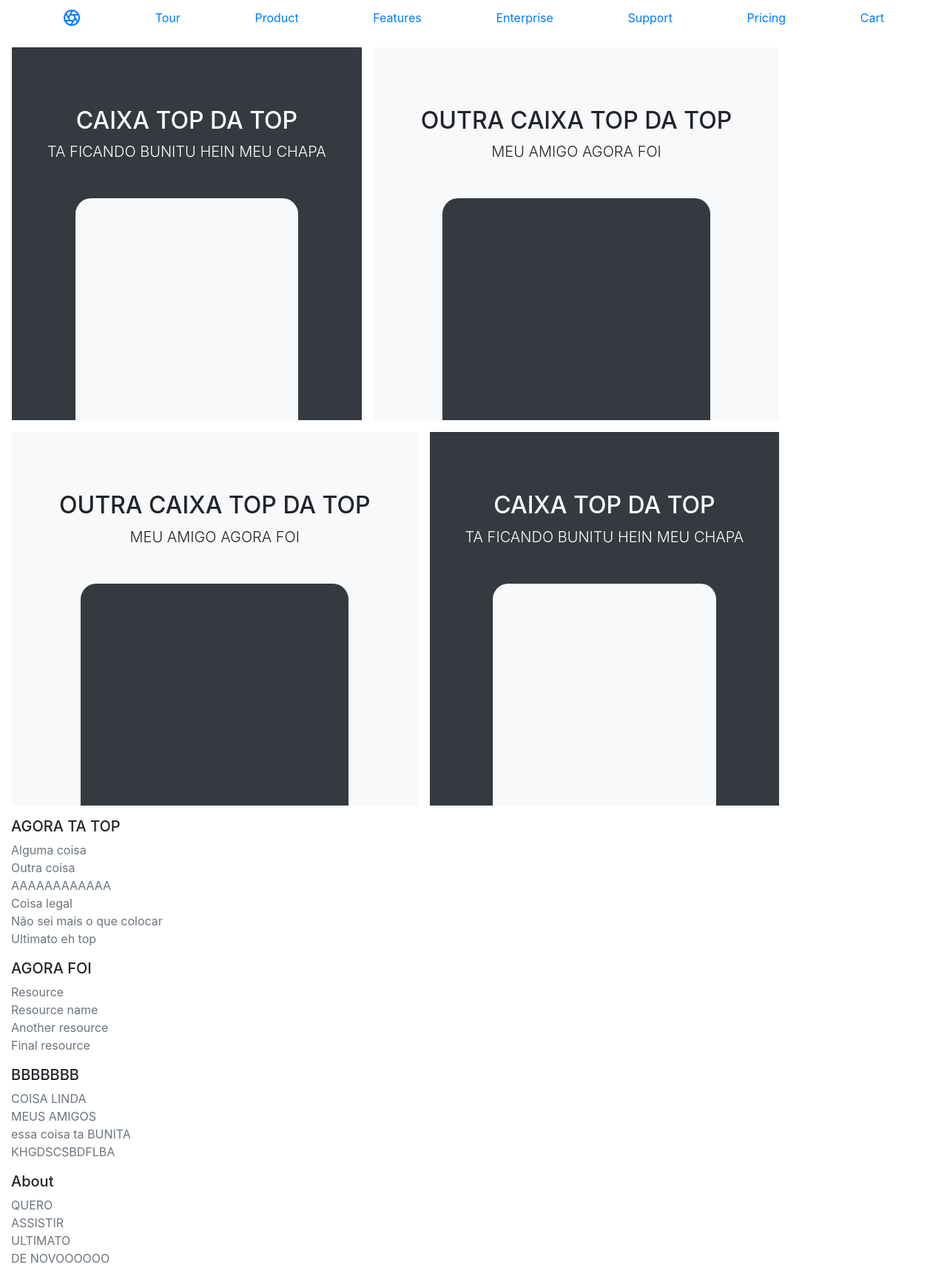
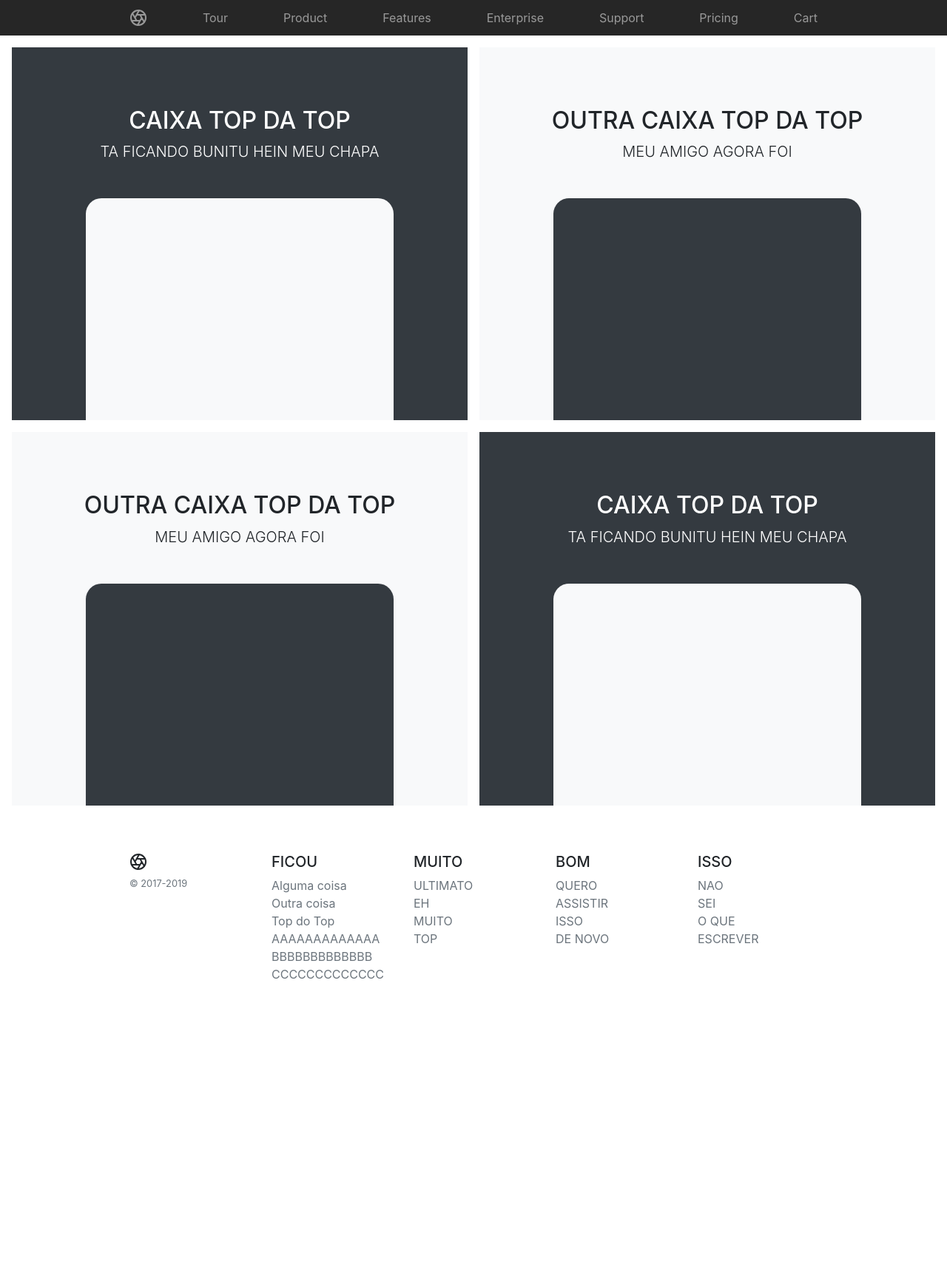
Before and after one commit to marcelotakayama/Meu-Site, a plain HTML site: page index.html in a window 1280 px wide. Shown: the whole page at 74% size. After the commit the page ends 1393 px from the top, so only its background shows below. Drawn offline with nearby package versions, Linux system fonts and the light colour scheme.

Commit message:
Site Pronto, último commit

```diff
--- a/index.html
+++ b/index.html
@@ -19,6 +19,7 @@
     <script src="https://cdnjs.cloudflare.com/ajax/libs/popper.js/1.14.7/umd/popper.min.js"
         integrity="sha384-UO2eT0CpHqdSJQ6hJty5KVphtPhzWj9WO1clHTMGa3JDZwrnQq4sF86dIHNDz0W1"
         crossorigin="anonymous"></script>
+    <link rel="stylesheet" type="text/css" href="style.css">
 
 </head>
 
@@ -72,74 +73,57 @@
               </div>
               <div class="bg-light shadow-sm mx-auto" style="width: 80%; height: 300px; border-radius: 21px 21px 0 0;"></div>
     </div>
-<!--     <div class="d-md-flex flex-md-equal w-100 my-md-3 pl-md-3">
-        <div class="bg-dark mr-md-3 pt-3 px-3 pt-md-5 px-md-5 text-center text-white overflow-hidden">
-          <div class="my-3 py-3">
-            <h2 class="display-5">CAIXA TOP DA TOP</h2>
-            <p class="lead">TA FICANDO BUNITU HEIN MEU CHAPA</p>
-          </div> -->
-          <!-- <div class="bg-light shadow-sm mx-auto" style="width: 80%; height: 300px; border-radius: 21px 21px 0 0;"></div>
-        </div> -->
-        <!-- <div class="bg-light mr-md-3 pt-3 px-3 pt-md-5 px-md-5 text-center overflow-hidden">
-          <div class="my-3 p-3">
-            <h2 class="display-5">OUTRA CAIXA TOP DA TOP</h2>
-            <p class="lead">MEU AMIGO AGORA FOI</p> -->
+
         </div>
-        </div>
-            <!-- <footer class="container py-5">
+
+        <footer class="container py-5">
           <div class="row">
             <div class="col-12 col-md">
-                    <svg xmlns="http://www.w3.org/2000/svg" width="24" height="24" fill="none"
-                    stroke="currentColor" stroke-linecap="round" stroke-linejoin="round" stroke-width="2"
-                    class="d-block mb-2" role="img" viewBox="0 0 24 24" focusable="false"> -->
-                      <title>Product</title>
-                      <!-- <circle cx="12" cy="12" r="10"></circle> -->
-                      <path d="M14.31 8l5.74 9.94M9.69 8h11.48M7.38 12l5.74-9.94M9.69 16L3.95 6.06M14.31 16H2.83m13.79-4l-5.74 9.94"></path>
-                    </svg>
-                    <!-- <small class="d-block mb-3 text-muted">© 2017-2019</small> -->
+              <svg xmlns="http://www.w3.org/2000/svg" width="24" height="24" fill="none" stroke="currentColor" stroke-linecap="round" stroke-linejoin="round" stroke-width="2" class="d-block mb-2" role="img" viewBox="0 0 24 24" focusable="false"><title>Product</title><circle cx="12" cy="12" r="10"></circle><path d="M14.31 8l5.74 9.94M9.69 8h11.48M7.38 12l5.74-9.94M9.69 16L3.95 6.06M14.31 16H2.83m13.79-4l-5.74 9.94"></path></svg>
+              <small class="d-block mb-3 text-muted">© 2017-2019</small>
             </div>
-                <div>
             <div class="col-6 col-md">
-                    <h5>AGORA TA TOP</h5>
+              <h5>FICOU</h5>
               <ul class="list-unstyled text-small">
                 <li><a class="text-muted" href="#">Alguma coisa</a></li>
                 <li><a class="text-muted" href="#">Outra coisa</a></li>
-                      <li><a class="text-muted" href="#">AAAAAAAAAAAA</a></li>
-                      <li><a class="text-muted" href="#">Coisa legal</a></li>
-                      <li><a class="text-muted" href="#">Não sei mais o que colocar</a></li>
-                      <li><a class="text-muted" href="#">Ultimato eh top</a></li>
+                <li><a class="text-muted" href="#">Top do Top</a></li>
+                <li><a class="text-muted" href="#">AAAAAAAAAAAAA</a></li>
+                <li><a class="text-muted" href="#">BBBBBBBBBBBBB</a></li>
+                <li><a class="text-muted" href="#">CCCCCCCCCCCCC</a></li>
               </ul>
             </div>
             <div class="col-6 col-md">
-                    <h5>AGORA FOI</h5>
+              <h5>MUITO</h5>
               <ul class="list-unstyled text-small">
-                      <li><a class="text-muted" href="#">Resource</a></li>
-                      <li><a class="text-muted" href="#">Resource name</a></li>
-                      <li><a class="text-muted" href="#">Another resource</a></li>
-                      <li><a class="text-muted" href="#">Final resource</a></li>
+                <li><a class="text-muted" href="#">ULTIMATO</a></li>
+                <li><a class="text-muted" href="#">EH</a></li>
+                <li><a class="text-muted" href="#">MUITO</a></li>
+                <li><a class="text-muted" href="#">TOP</a></li>
               </ul>
             </div>
             <div class="col-6 col-md">
-                        <h5>BBBBBBB</h5>
+              <h5>BOM</h5>
               <ul class="list-unstyled text-small">
-                          <li><a class="text-muted" href="#">COISA LINDA</a></li>
-                          <li><a class="text-muted" href="#">MEUS AMIGOS</a></li>
-                          <li><a class="text-muted" href="#">essa coisa ta BUNITA</a></li>
-                          <li><a class="text-muted" href="#">KHGDSCSBDFLBA</a></li>
+                <li><a class="text-muted" href="#">QUERO</a></li>
+                <li><a class="text-muted" href="#">ASSISTIR</a></li>
+                <li><a class="text-muted" href="#">ISSO</a></li>
+                <li><a class="text-muted" href="#">DE NOVO</a></li>
               </ul>
             </div>
             <div class="col-6 col-md">
-                        <h5>About</h5>
+              <h5>ISSO</h5>
               <ul class="list-unstyled text-small">
-                          <li><a class="text-muted" href="#">QUERO</a></li>
-                          <li><a class="text-muted" href="#">ASSISTIR</a></li>
-                          <li><a class="text-muted" href="#">ULTIMATO</a></li>
-                          <li><a class="text-muted" href="#">DE NOVOOOOOO</a></li>
+                <li><a class="text-muted" href="#">NAO</a></li>
+                <li><a class="text-muted" href="#">SEI </a></li>
+                <li><a class="text-muted" href="#">O QUE</a></li>
+                <li><a class="text-muted" href="#">ESCREVER</a></li>
               </ul>
             </div>
           </div>
-              </div>
         </footer>
+
+
             <script src="https://code.jquery.com/jquery-3.3.1.slim.min.js" integrity="sha384-q8i/X+965DzO0rT7abK41JStQIAqVgRVzpbzo5smXKp4YfRvH+8abtTE1Pi6jizo" crossorigin="anonymous"></script>
             <script>window.jQuery || document.write('<script src="/docs/4.3/assets/js/vendor/jquery-slim.min.js"><\/script>')</script>
             <script src="/docs/4.3/dist/js/bootstrap.bundle.min.js" integrity="sha384-xrRywqdh3PHs8keKZN+8zzc5TX0GRTLCcmivcbNJWm2rs5C8PRhcEn3czEjhAO9o" crossorigin="anonymous"></script>
--- /dev/null
+++ b/style.css
@@ -0,0 +1,74 @@
+.container {
+    max-width: 960px;
+  }
+
+  /*
+   * Custom translucent site header
+   */
+
+  .site-header {
+    background-color: rgba(0, 0, 0, .85);
+    -webkit-backdrop-filter: saturate(180%) blur(20px);
+    backdrop-filter: saturate(180%) blur(20px);
+  }
+  .site-header a {
+    color: #999;
+    transition: ease-in-out color .15s;
+  }
+  .site-header a:hover {
+    color: #fff;
+    text-decoration: none;
+  }
+
+  /*
+   * Dummy devices (replace them with your own or something else entirely!)
+   */
+
+  .product-device {
+    position: absolute;
+    right: 10%;
+    bottom: -30%;
+    width: 300px;
+    height: 540px;
+    background-color: #333;
+    border-radius: 21px;
+    -webkit-transform: rotate(30deg);
+    transform: rotate(30deg);
+  }
+
+  .product-device::before {
+    position: absolute;
+    top: 10%;
+    right: 10px;
+    bottom: 10%;
+    left: 10px;
+    content: "";
+    background-color: rgba(255, 255, 255, .1);
+    border-radius: 5px;
+  }
+
+  .product-device-2 {
+    top: -25%;
+    right: auto;
+    bottom: 0;
+    left: 5%;
+    background-color: #e5e5e5;
+  }
+
+
+  /*
+   * Extra utilities
+   */
+
+  .flex-equal > * {
+    -ms-flex: 1;
+    flex: 1;
+  }
+  @media (min-width: 768px) {
+    .flex-md-equal > * {
+      -ms-flex: 1;
+      flex: 1;
+    }
+  }
+
+  .overflow-hidden { overflow: hidden; }
```
Lines whose indentation alone changed are shown as unchanged.
